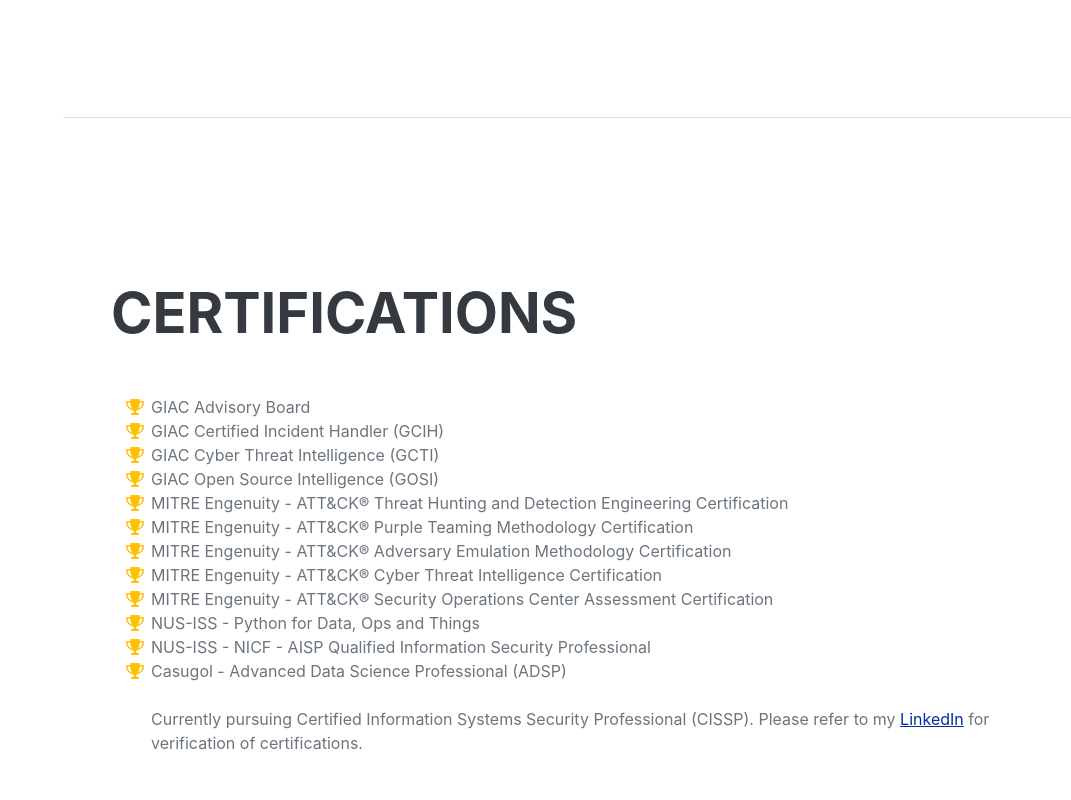
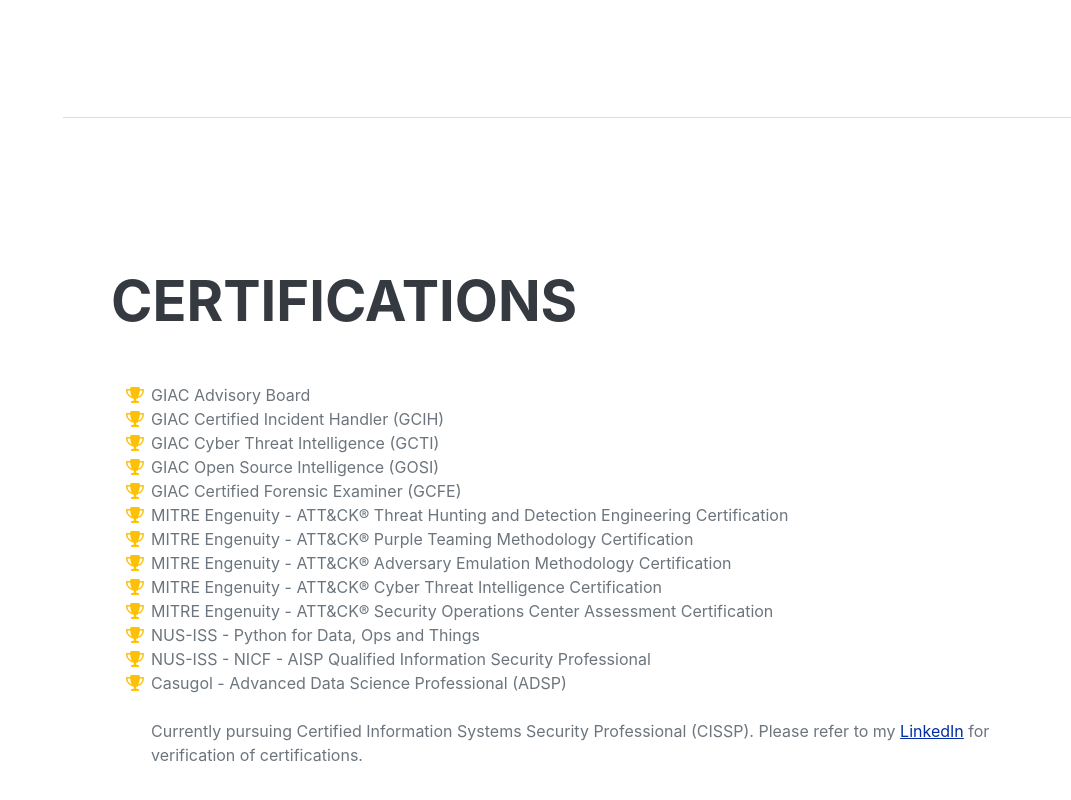
Before and after one commit to nicholasau/site, a plain HTML site: page index.html in a window 1280 px wide. Shown: the part 5251-6051 px from the top of the page, without its empty margins (209-1280 px from the left). Drawn offline with nearby package versions, Linux system fonts and the light colour scheme; a web font is replaced by a local one.

Commit message:
Update index.html
Updated gcfe certification

```diff
--- a/index.html
+++ b/index.html
@@ -199,6 +199,10 @@
                         </li>
                         <li>
                             <span class="fa-li"><i class="fas fa-trophy text-warning"></i></span>
+                            GIAC Certified Forensic Examiner (GCFE)
+                        </li>
+                        <li>
+                            <span class="fa-li"><i class="fas fa-trophy text-warning"></i></span>
                             MITRE Engenuity - ATT&CK® Threat Hunting and Detection Engineering Certification
                         </li>
                         <li>
```
